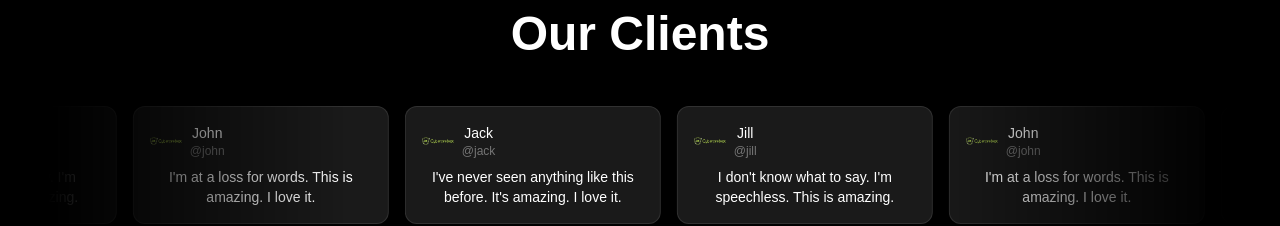
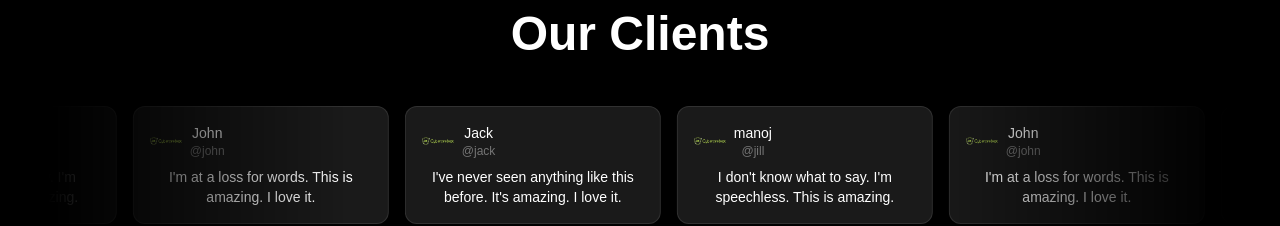
Before and after one commit to sujaykumar007/cyberprobe-X, a Next.js app: page /about in a window 1280 px wide. Shown: the part 1740-1966 px from the top of the page. Built offline with nearby package versions, Linux system fonts and the light colour scheme.

Commit message:
added some change

```diff
--- a/app/custom-components/clients.tsx
+++ b/app/custom-components/clients.tsx
@@ -11,7 +11,7 @@ const reviews = [
     img: assets.newlogo,
   },
   {
-    name: "Jill",
+    name: "manoj",
     username: "@jill",
     body: "I don't know what to say. I'm speechless. This is amazing.",
     img: assets.newlogo,
```
